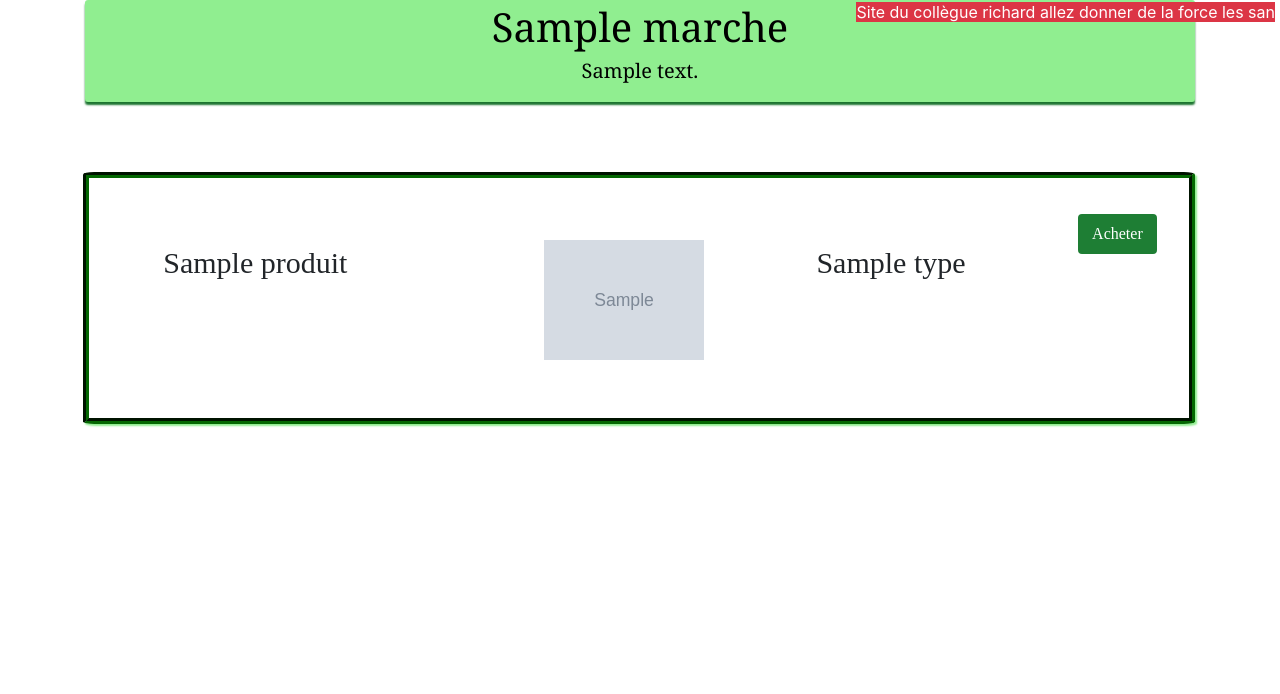
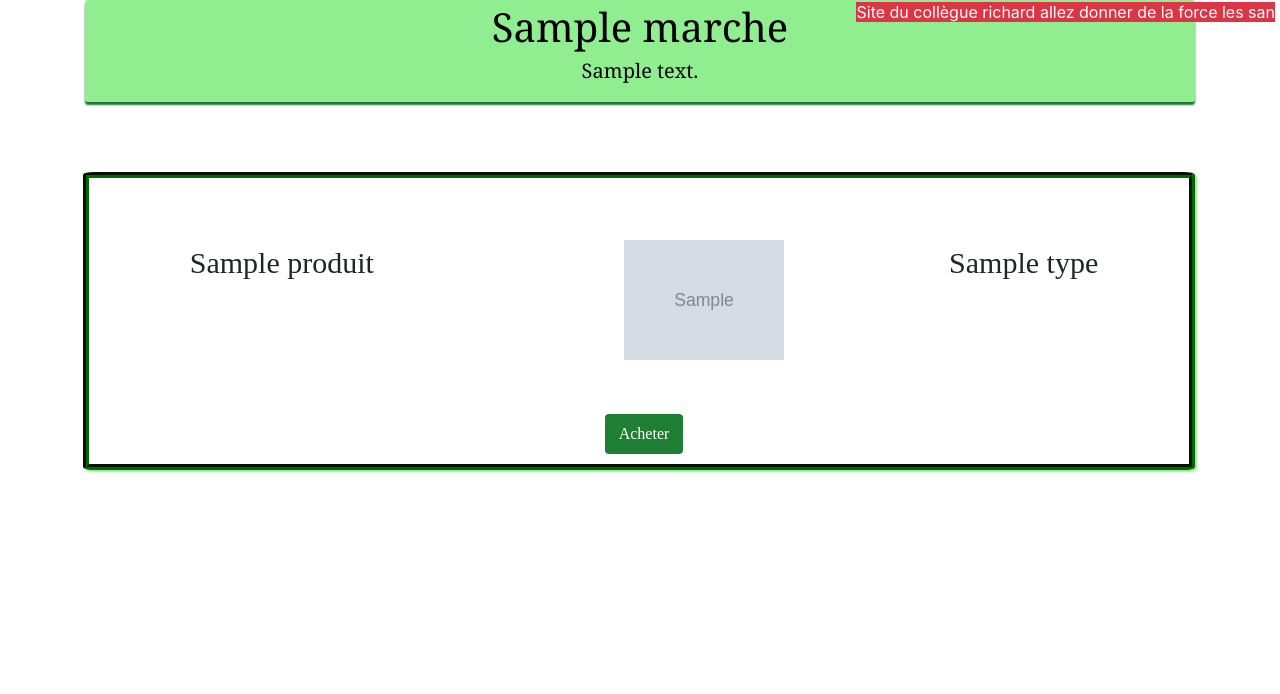
Before and after one commit to fredericklebg/sitetbjhpp, a PHP site: template templates/marche/show.html.twig in a window 1280 px wide. Shown: the part 56-750 px from the top of the page. Run offline with PHP 8.4, Linux system fonts and the light colour scheme; the template is opened without the code that fills it: most values are stand-ins (such as "Sample title", 1, 10 or a date in 2020); grey boxes marked "Sample" are stand-in pictures; some libraries are stand-ins or nearby versions.

Commit message:
git couille

```diff
--- a/public/css/style.css
+++ b/public/css/style.css
@@ -73,6 +73,7 @@ footer p {
     flex-direction: row;
 }
 
+
 #richard{
     position: fixed;
     right: 5px;
--- a/templates/marche/show.html.twig
+++ b/templates/marche/show.html.twig
@@ -24,13 +24,12 @@
                     <div class="my-5 ml-3">{{ produit }}</div>
                     <img src="{{ asset(produit.getImage()) }}" class="image my-5">
                     <div class="my-5 mx-3">{{ produit.type }}</div>
-
-                    <div class="mt-3 mr-n3">
-                        <a href="{{ path('marche_show', {'id': marche.id} ) }}"
-                           role="button" class="btn btn-primary" style="background-color: #1e7e34; border-color: #1e7e34; border-width: 2px">
-                            Acheter
-                        </a>
-                    </div>
+                </div>
+                <div class="text-center">
+                    <a href="{{ path('marche_show', {'id': marche.id} ) }}"
+                       role="button" class="btn btn-primary" style="background-color: #1e7e34; border-color: #1e7e34; border-width: 2px">
+                        Acheter
+                    </a>
                 </div>
             </div>
         {% endfor %}
```
